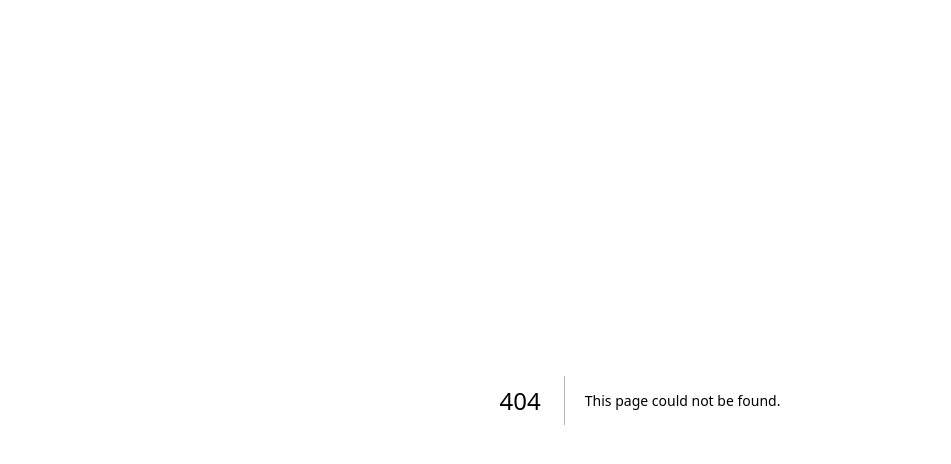
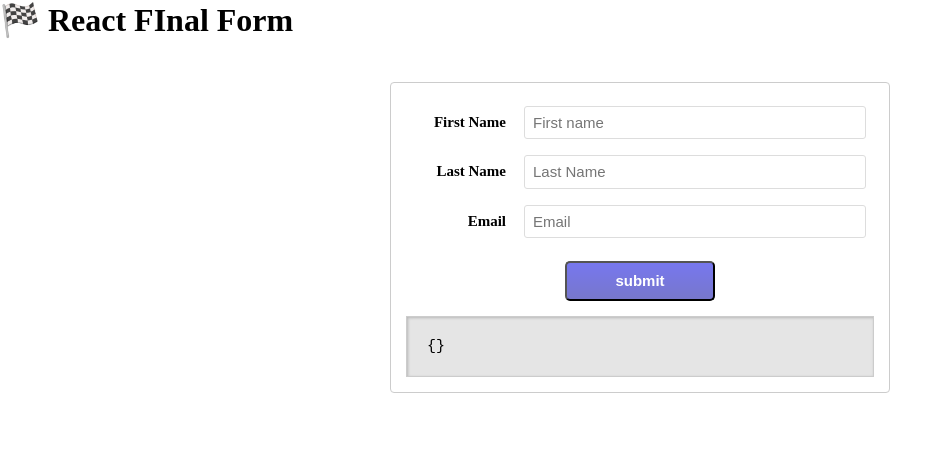
Before and after one commit to manuelWeb/react-final-form-sandbox, a Next.js app: page /01-init in a window 1280 px wide. Before the commit this address had no page. Shown: the top 464 px of the page, without its empty margins (0-951 px from the left). Built offline with nearby package versions, Linux system fonts and the light colour scheme.

Commit message:
**feat** disabled btn with builtin submitting props

```diff
--- /dev/null
+++ b/pages/01-init/index.tsx
@@ -0,0 +1,46 @@
+import onSubmit from '@/common/onSubmit';
+import React from 'react';
+import { Form, Field } from 'react-final-form'
+
+const sleep = (ms: number) => new Promise(resolve => setTimeout(resolve, ms));
+
+const showResults = async (values: any) => {
+  await sleep(2000);
+  // console.log(JSON.stringify(values, null, 2));
+  window.alert(JSON.stringify(values, null, 2))
+
+}
+
+const SignupForm = () => {
+  return (
+    <div>
+      <h1>🏁 React FInal Form</h1>
+      <Form onSubmit={showResults}>
+        {({ handleSubmit, values, submitting }) => <form onSubmit={handleSubmit}>
+          <div>
+            <label>First Name</label>
+            <Field name='firstName' component='input' placeholder='First name' />
+          </div>
+
+          <div>
+            <label>Last Name</label>
+            <Field name='lastName' component='input' placeholder='Last Name' />
+          </div>
+
+          <div>
+            <label>Email</label>
+            <Field name='email' component='input' placeholder='Email' />
+          </div>
+
+          <button type='submit' disabled={submitting} >submit</button>
+
+          <pre>{JSON.stringify(values, null, 2)} </pre>
+
+        </form>}
+
+      </Form>
+    </div>
+  );
+};
+
+export default SignupForm;
```
